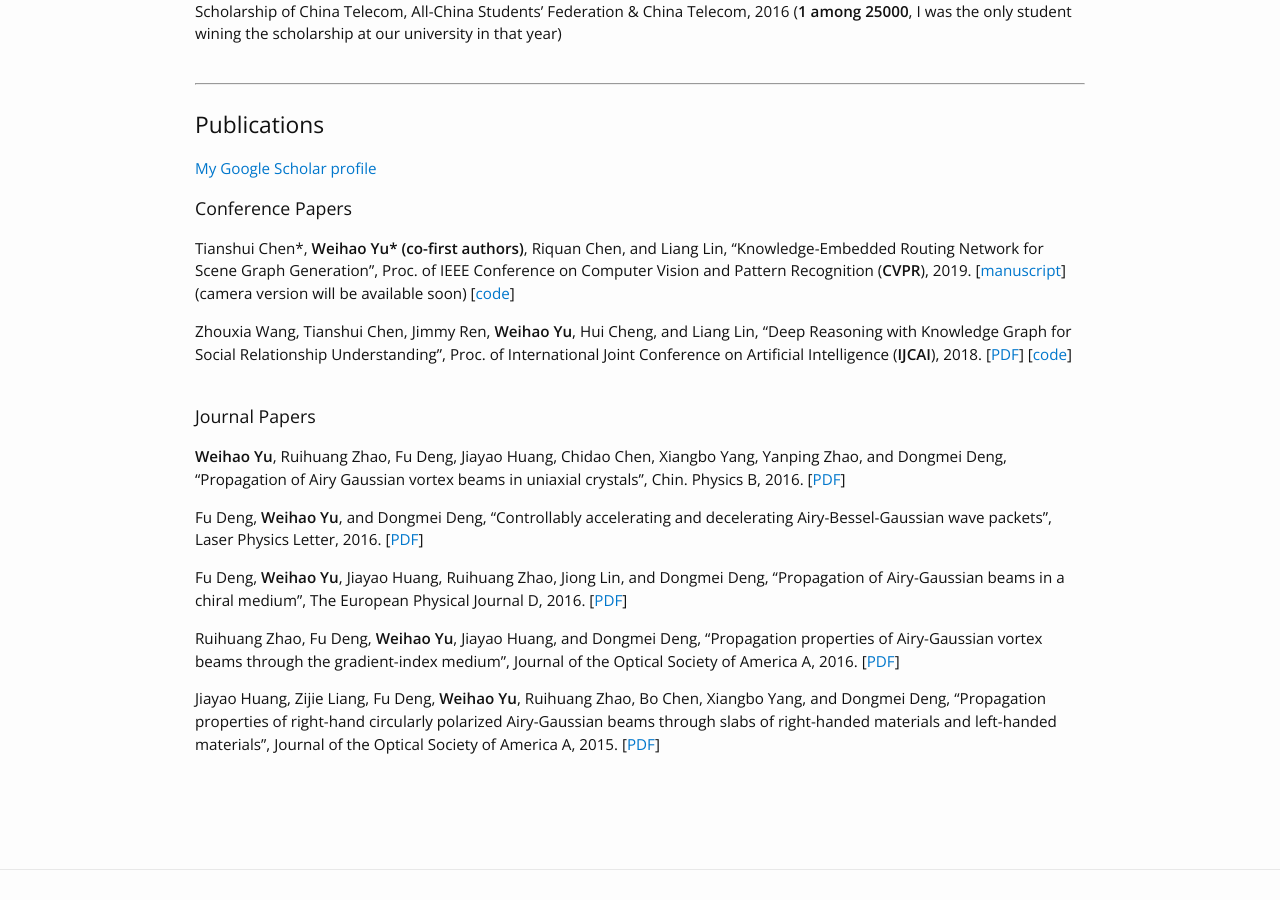
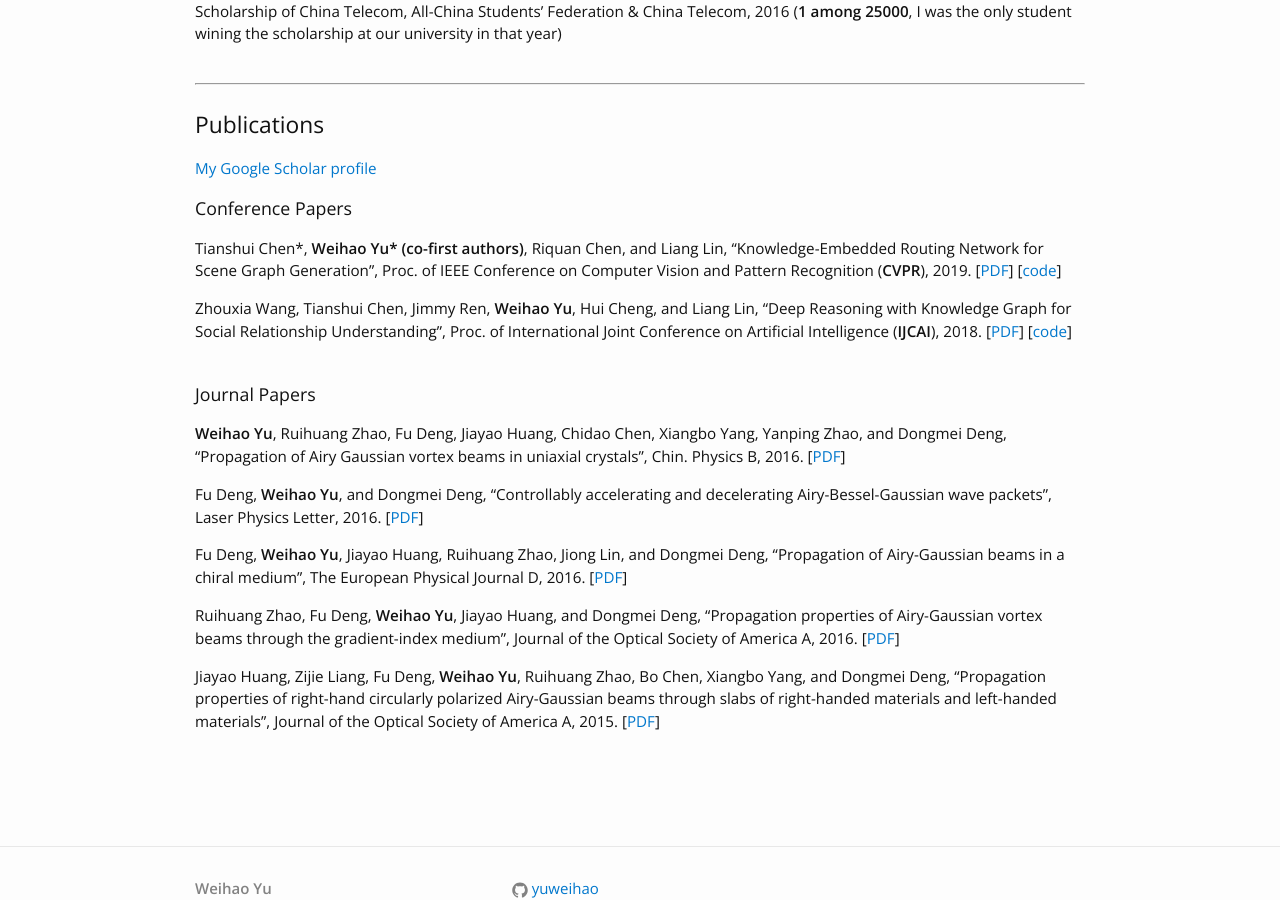
Before and after one commit to yuweihao/yuweihao.github.io, a Jekyll site: the page built from index.html, in a window 1280 px wide and 900 px high, scrolled down 1042 px. Built offline with Jekyll 4.4.1, drawn with Linux system fonts in a browser that asks for light colours.

Commit message:
Update index.html

```diff
--- a/index.html
+++ b/index.html
@@ -76,7 +76,7 @@ Scholarship of China Telecom, All-China Students’ Federation & China Telecom,
 
 <h3>Conference Papers</h3>
 
-<p>Tianshui Chen*, <strong>Weihao Yu* (co-first authors)</strong>, Riquan Chen, and Liang Lin, “Knowledge-Embedded Routing Network for Scene Graph Generation”, Proc. of IEEE Conference on Computer Vision and Pattern Recognition (<strong>CVPR</strong>), 2019. [<a href="https://arxiv.org/abs/1903.03326" target="_blank" rel="external">manuscript</a>] (camera version will be available soon) [<a href="https://github.com/yuweihao/KERN" target="_blank" rel="external">code</a>]</p>
+<p>Tianshui Chen*, <strong>Weihao Yu* (co-first authors)</strong>, Riquan Chen, and Liang Lin, “Knowledge-Embedded Routing Network for Scene Graph Generation”, Proc. of IEEE Conference on Computer Vision and Pattern Recognition (<strong>CVPR</strong>), 2019. [<a href="/pdf/CVPR2019_KERN.pdf" target="_blank" rel="external">PDF</a>] [<a href="https://github.com/yuweihao/KERN" target="_blank" rel="external">code</a>]</p>
 
 <p>Zhouxia Wang, Tianshui Chen, Jimmy Ren, <strong>Weihao Yu</strong>, Hui Cheng, and Liang Lin, “Deep Reasoning with Knowledge Graph for Social Relationship Understanding”,  Proc. of International Joint Conference on Artificial Intelligence (<strong>IJCAI</strong>), 2018. [<a href="https://arxiv.org/pdf/1807.00504.pdf" target="_blank" rel="external">PDF</a>] [<a href="https://github.com/wzhouxiff/SR" target="_blank" rel="external">code</a>]</p>
 
```
